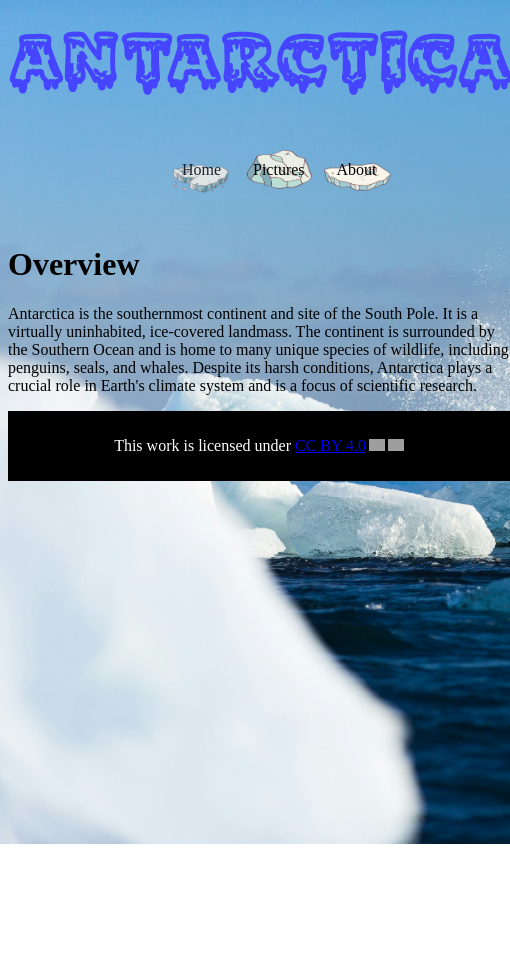
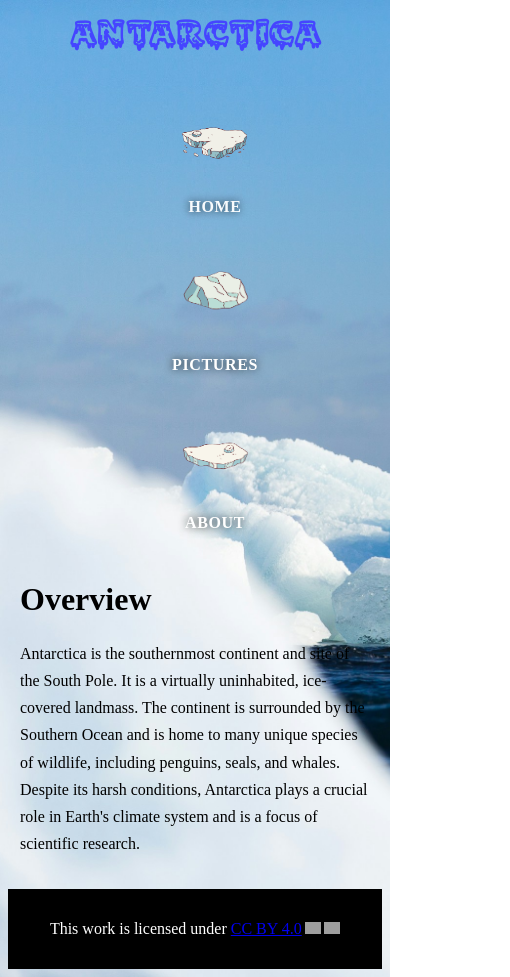
Before and after one commit to blairciolk/antarctica, a plain HTML site: page index.html in a window 390 px wide. Shown: the whole page, 510 px wide, since content can reach past the window. Before the commit the page ends 844 px from the top, so only its background shows below. Drawn offline with Linux system fonts and the light colour scheme; grey boxes are pictures that could not be loaded.

Commit message:
Mobile Responsiveness Update

```diff
--- a/css/style.css
+++ b/css/style.css
@@ -53,48 +53,58 @@
 }
 
 ul li {
-    float: left;
-
-
+    float: none;
+    position: relative;
+    width: 150px;
+    height: 140px;
+    margin: 0.25rem;
+    display: flex;
+    align-items: flex-end;
+    justify-content: center;
 }
 
 ul li#home {
     background-image: url('../images/icons/iceberg_2.png');
-    background-position: center;
-    background-size: 85%;
+    background-position: center 20px;
+    background-size: 70px;
     background-repeat: no-repeat;
-    opacity: 0.8;
+    opacity: 0.95;
 }
 
 ul li#pictures {
     background-image: url('../images/icons/iceberg_1.png');
-    background-position: center;
-    background-size: 85%;
+    background-position: center 20px;
+    background-size: 70px;
     background-repeat: no-repeat;
 }
 
 ul li#about {
     background-image: url('../images/icons/iceberg_3.png');
-    background-position: center;
-    background-size: 100%;
+    background-position: center 20px;
+    background-size: 70px;
     background-repeat: no-repeat;
 }
 
 ul li a {
-    display: block;
-    color: black;
+    position: absolute;
+    inset: 0 0 0 0;
+    display: flex;
+    align-items: flex-end;
+    justify-content: center;
+    color: #ffffff;
     text-align: center;
-    padding: 14px 16px;
+    padding-bottom: 0.8rem;
     text-decoration: none;
-
+    font-weight: 700;
+    letter-spacing: 0.04em;
+    text-transform: uppercase;
+    background: transparent;
+    text-shadow: 0 0 8px rgba(0, 0, 0, 0.8);
 }
 
 ul li a:hover {
-    background-color: #111111;
+    color: #e8f4ff;
 }
-
-
-
 
 
 @font-face {
@@ -102,10 +112,70 @@
     src: url('../fonts/Melting\ Ice.ttf') format('truetype');
 }
 
-@media screen and (max-width: 600px) {
+@media screen and (max-width: 900px) {
+    body {
+        background-attachment: scroll;
+    }
 
-    ul.topnav li.right,
-    ul.topnav li {
+    #headerTitle {
+        font-size: 3rem;
+        padding: 0 1rem;
+    }
+
+    ul {
+        flex-wrap: wrap;
+        padding-top: 1.25em;
+        padding-bottom: 1.25em;
+        justify-content: center;
+        gap: 0.75rem;
+    }
+
+    ul li {
         float: none;
+        flex: 1 1 150px;
+        min-width: 130px;
+        max-width: 220px;
+    }
+
+    ul li a {
+        padding: 12px 14px;
+    }
+
+    body > div {
+        padding: 0 1rem 1rem;
     }
 }
+
+@media screen and (max-width: 600px) {
+    #headerTitle {
+        font-size: 2.5rem;
+        padding: 0 1rem;
+    }
+
+    ul {
+        flex-direction: column;
+        align-items: center;
+        padding-top: 1rem;
+        padding-bottom: 1rem;
+        gap: 0.5rem;
+    }
+
+    ul li {
+        width: 100%;
+        max-width: 320px;
+        margin: 0 auto;
+    }
+
+    ul li a {
+        padding: 12px;
+    }
+
+    body > div {
+        padding: 0 0.75rem 1rem;
+    }
+
+    p {
+        font-size: 1rem;
+        line-height: 1.7;
+    }
+}
```
